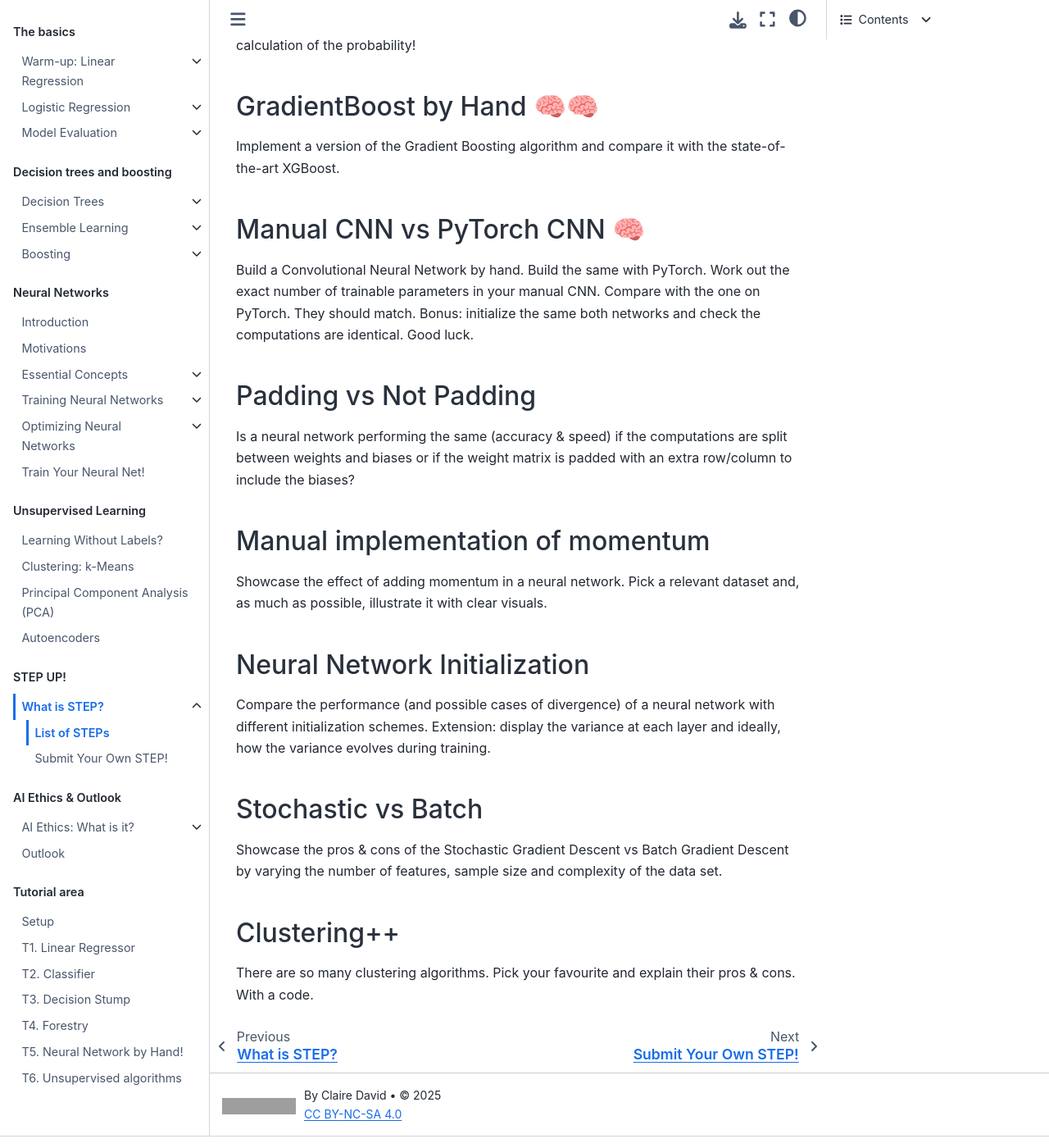
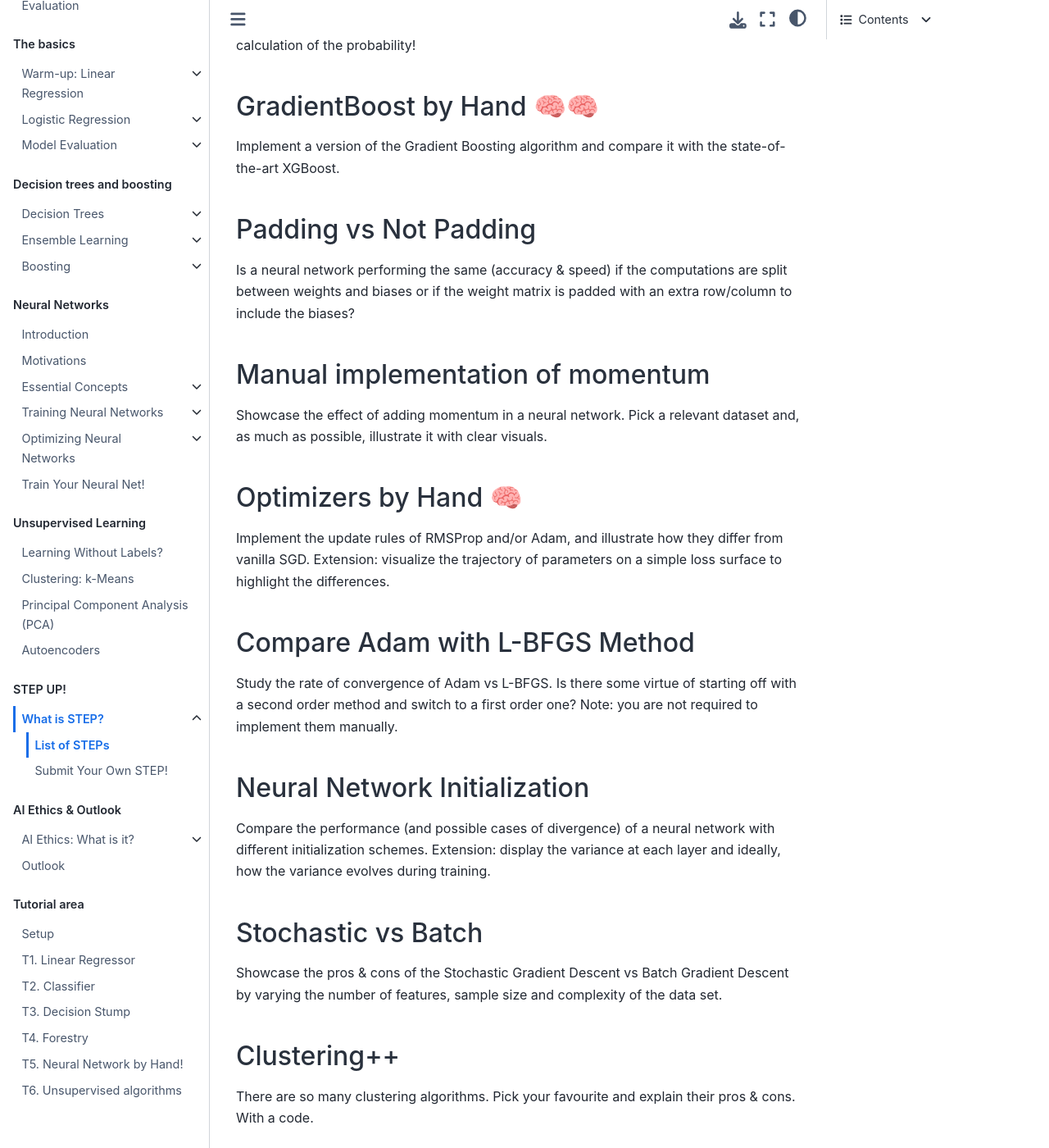
Before and after one commit to clairedavid/intro_to_ml, a Jupyter Book: the page built from studies/studies_list.md, in a window 1280 px wide and 1400 px high, scrolled down 678 px. Shown: the whole window at 82% size. Built offline with Jupyter Book 1.0.4 settings and Sphinx 7.4.7 and the Sphinx Book theme 1.1.4, drawn with Linux system fonts in a browser that asks for light colours; some of the changed text lies outside the part shown; grey boxes are pictures that could not be loaded.

Commit message:
Clean up before sharing

```diff
--- a/studies/studies_list.md
+++ b/studies/studies_list.md
@@ -20,15 +20,19 @@ Bonus: find the error in Scikit-Learn in the calculation of the probability!
 ## GradientBoost by Hand 🧠🧠
 Implement a version of the Gradient Boosting algorithm and compare it with the state-of-the-art XGBoost.
 
-## Manual CNN vs PyTorch CNN 🧠
-Build a Convolutional Neural Network by hand. Build the same with PyTorch. Work out the exact number of trainable parameters in your manual CNN. Compare with the one on PyTorch. They should match.
-Bonus: initialize the same both networks and check the computations are identical. Good luck.
-
 ## Padding vs Not Padding
 Is a neural network performing the same (accuracy & speed) if the computations are split between weights and biases or if the weight matrix is padded with an extra row/column to include the biases?
 
 ## Manual implementation of momentum
 Showcase the effect of adding momentum in a neural network. Pick a relevant dataset and, as much as possible, illustrate it with clear visuals.
+
+## Optimizers by Hand 🧠
+Implement the update rules of RMSProp and/or Adam, and illustrate how they differ from vanilla SGD.
+Extension: visualize the trajectory of parameters on a simple loss surface to highlight the differences.
+
+## Compare Adam with L-BFGS Method
+Study the rate of convergence of Adam vs L-BFGS. Is there some virtue of starting off with a second order method and switch to a first order one?
+Note: you are not required to implement them manually.
 
 ## Neural Network Initialization
 Compare the performance (and possible cases of divergence) of a neural network with different initialization schemes.
@@ -39,3 +43,7 @@ Showcase the pros & cons of the Stochastic Gradient Descent vs Batch Gradient De
 
 ## Clustering++
 There are so many clustering algorithms. Pick your favourite and explain their pros & cons. With a code.
+
+## Manual CNN vs PyTorch CNN 🧠
+Build a Convolutional Neural Network by hand. Build the same with PyTorch. Work out the exact number of trainable parameters in your manual CNN. Compare with the one on PyTorch. They should match.
+Bonus: initialize the same both networks and check the computations are identical. Good luck.
```
Also changed, not shown: basics/model_eval_1_train_test_split.md (+3 -3 lines), basics/model_eval_2_perf_metrics.md (+19 -15 lines), nn/training_1_forward_prop.md (+1 -1 lines), studies/studies_what_is_it.md (+1 -1 lines), trees/boost_3_gradient_boosting.md (+1 -1 lines).
